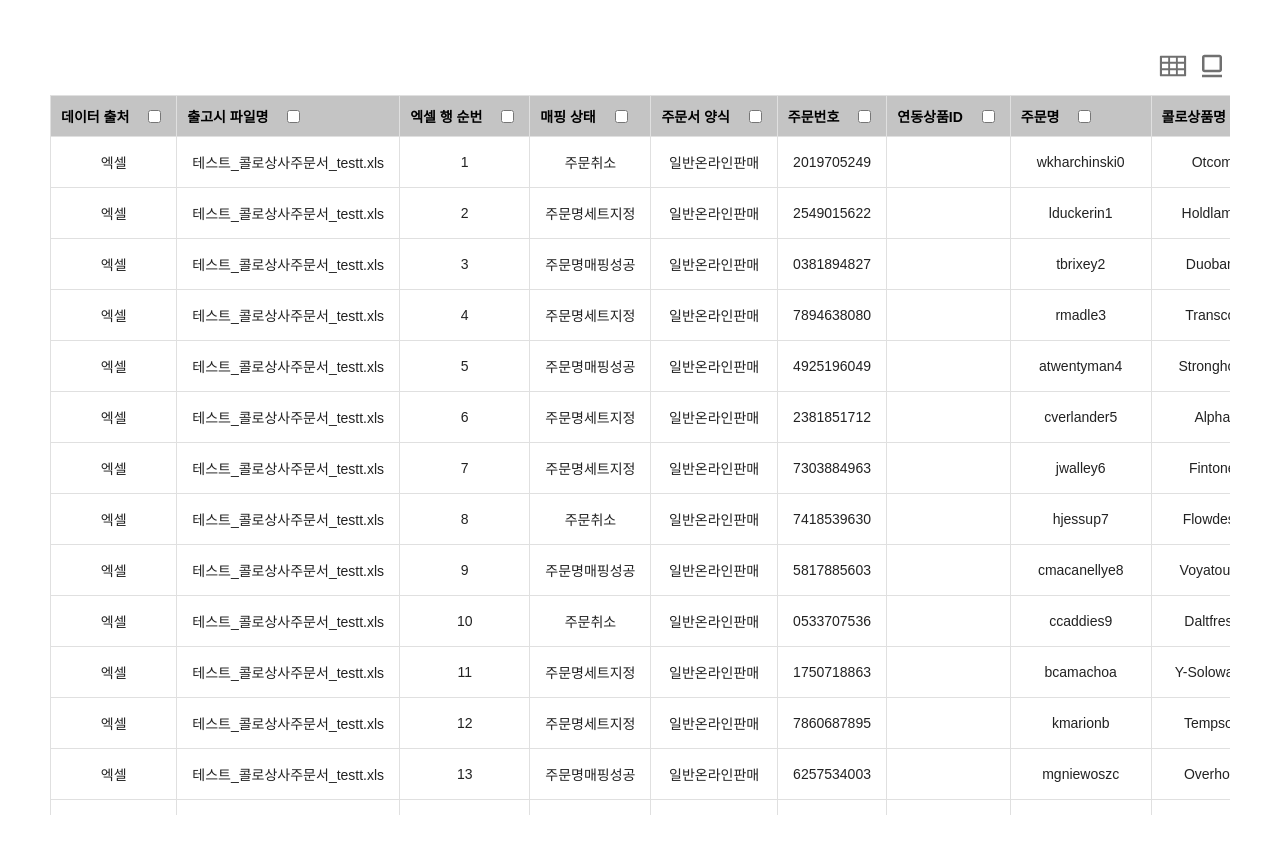
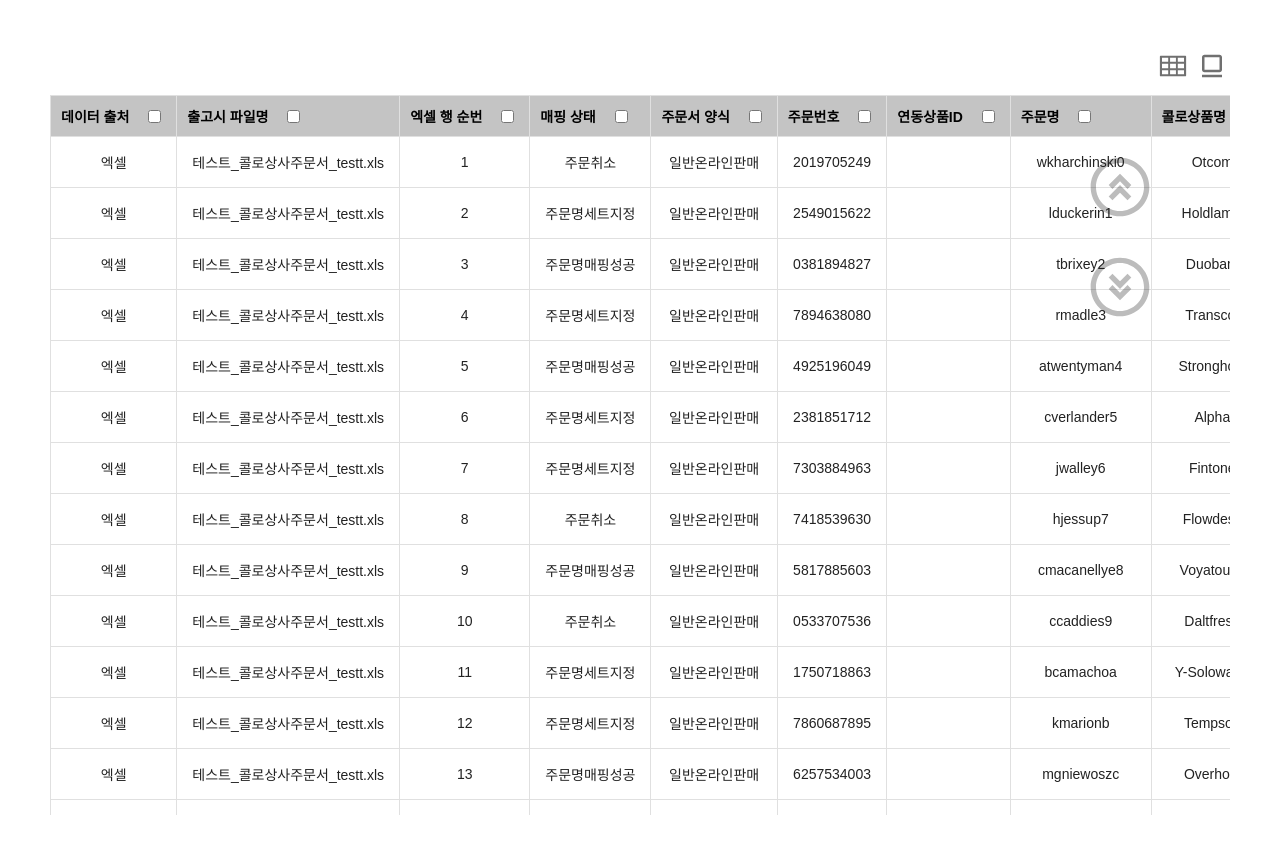
Before and after one commit to console-lo9/coloseum_sheet, a React (Create React App) app: page / in a window 1280 px wide. Shown: the top 854 px of the page. Built offline with nearby package versions, Linux system fonts and the light colour scheme.

Commit message:
Add: 테이블 드래그 방지

```diff
--- a/src/components/ItemSheet/ItemSheet.js
+++ b/src/components/ItemSheet/ItemSheet.js
@@ -3,8 +3,10 @@ import MOCK_DATA from "assets/MOCK_DATA.json";
 import styled from "styled-components";
 import { useDispatch, useSelector } from "react-redux";
 import SortButton from "./SortButton";
+import { setCurrentRow } from "store/currentRowSlice";
+import PortalButton from "layout/PortalButton";
 import * as Constants from "constants";
-import { setCurrentRow } from "store/currentRowSlice";
+
 const ItemSheet = () => {
   const dispatch = useDispatch();
 
@@ -19,9 +21,13 @@ const ItemSheet = () => {
   const [selected, setSelected] = useState([]);
   const outsideRef = useRef();
 
+  const tableRef = useRef();
+  const [tableHeight, setTableHeight] = useState();
+
   const clickHandler = () => {
     dispatch(setCurrentRow(clickedRowId));
   };
+
   const isCheckedHandler = (event) => {
     const currentValue = event.target.value;
     selectedHandler(currentValue);
@@ -53,14 +59,25 @@ const ItemSheet = () => {
     };
     document.addEventListener("click", clickOutsideHandler);
     setRows(Array.from(new Set([...selected, ...rows])));
+    setTableHeight(tableRef.current.getBoundingClientRect().height);
 
     return () => {
       document.removeEventListener("click", clickOutsideHandler);
     };
   }, [clickedRowId, outsideRef, selected]);
 
+  const handleClick = (e) => {
+    console.log(e.currentTarget.id);
+    if (e.currentTarget.id === "upBtn") {
+      outsideRef.current.scrollTop -= tableHeight * 0.2;
+    } else if (e.currentTarget.id === "downBtn") {
+      outsideRef.current.scrollTop += tableHeight * 0.2;
+    }
+  };
+
   return (
     <TableWrapper ref={outsideRef}>
+      <PortalButton handleClick={handleClick} />
       <Table>
         <Thead>
           <tr>
@@ -87,7 +104,7 @@ const ItemSheet = () => {
             ))}
           </tr>
         </Thead>
-        <tbody>
+        <tbody ref={tableRef}>
           {sortedData.map((data, index) => (
             <Tr
               key={index}
@@ -117,6 +134,12 @@ const ItemSheet = () => {
 const TableWrapper = styled.div`
   overflow: auto;
   height: 90vh;
+  position: relative;
+
+  -webkit-user-select: none;
+  -moz-user-select: none;
+  -ms-user-select: none;
+  user-select: none;
 `;
 
 const Table = styled.table`
```
